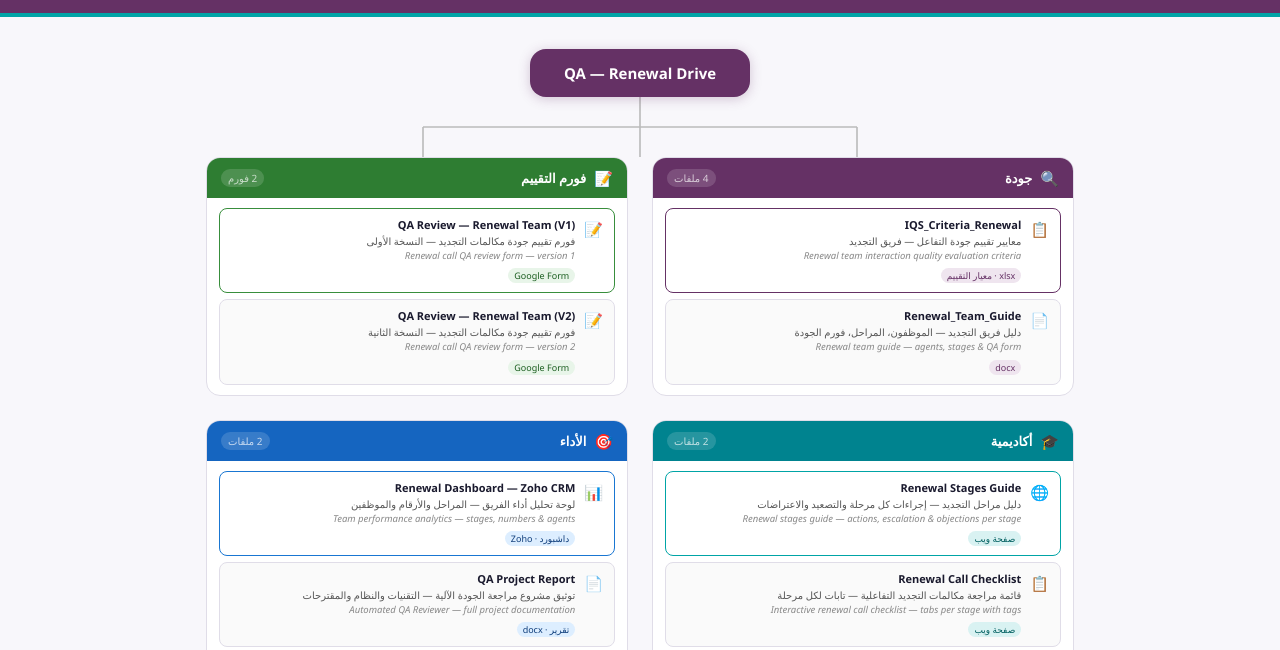
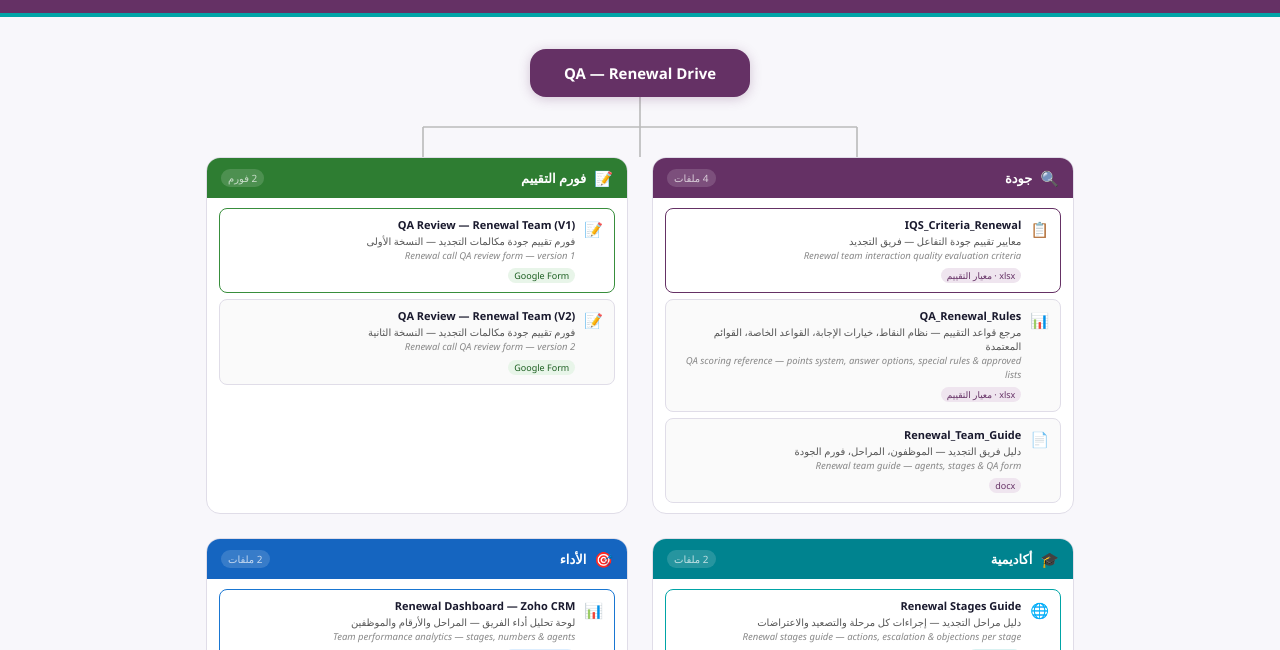
Before and after one commit to fyousef-2023/QA_Renewal_Roadmap, a plain HTML site: page index.html in a window 1280 px wide. Shown: the part 73-723 px from the top of the page. Drawn offline with Linux system fonts and the light colour scheme.

Commit message:
Update index.html

```diff
--- a/index.html
+++ b/index.html
@@ -101,7 +101,15 @@
             <span class="file-tag ft">xlsx · معيار التقييم</span>
           </div>
         </a>
-
+<a class="file-card" href="https://docs.google.com/spreadsheets/d/1W5BTHNzQEx_cmS_5pSPnC3IrTBTDuE9c/edit?gid=387170013#gid=387170013&range=A1:F1" target="_blank">
+  <div class="file-icon-box">📊</div>
+  <div class="file-info">
+    <div class="file-name">QA_Renewal_Rules</div>
+    <div class="file-desc-ar">مرجع قواعد التقييم — نظام النقاط، خيارات الإجابة، القواعد الخاصة، القوائم المعتمدة</div>
+    <div class="file-desc-en">QA scoring reference — points system, answer options, special rules & approved lists</div>
+    <span class="file-tag ft">xlsx · معيار التقييم</span>
+  </div>
+</a>
         <a class="file-card" href="https://docs.google.com/document/d/1EshuBXAKboImJl8Jjn1KoFCtJuiA6nTb/edit?usp=drive_link&ouid=117371088298638966702&rtpof=true&sd=true" target="_blank">
           <div class="file-icon-box">📄</div>
           <div class="file-info">
```
